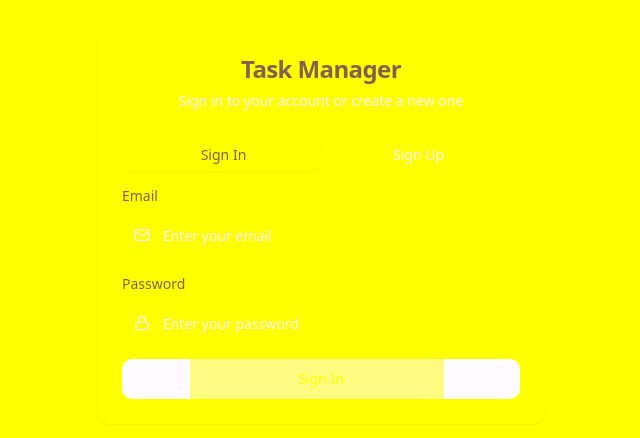
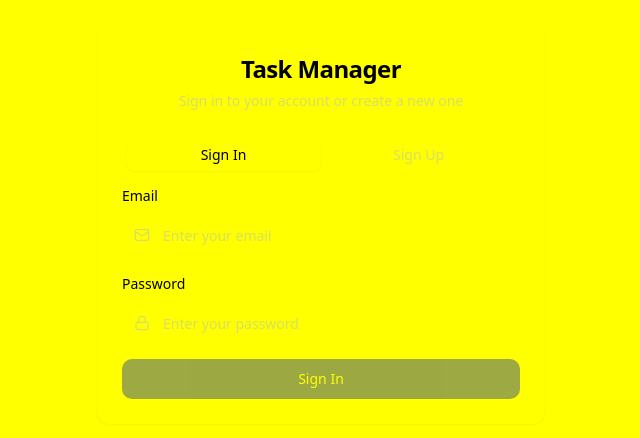
Before and after one commit to Kirishima2410/appweave-stride, a React (Vite) app: page /auth in a window 1280 px wide. Shown: the part 174-612 px from the top of the page, without its empty margins (319-959 px from the left). Built offline with nearby package versions, Linux system fonts and the light colour scheme.

Commit message:
Remove dark mode and set light theme

```diff
--- a/src/components/Header.tsx
+++ b/src/components/Header.tsx
@@ -1,7 +1,6 @@
 import { Button } from '@/components/ui/button';
 import { CheckSquare, LogOut, User } from 'lucide-react';
 import { useAuth } from '@/hooks/useAuth';
-import { ThemeToggle } from '@/components/ThemeToggle';
 
 export function Header() {
   const { user, signOut } = useAuth();
@@ -19,7 +18,6 @@ export function Header() {
         </div>
 
         <div className="flex items-center gap-2 sm:gap-4">
-          <ThemeToggle />
           {user && (
             <>
               <div className="hidden sm:flex items-center gap-2 text-sm text-muted-foreground">
--- a/src/components/ThemeToggle.tsx
+++ /dev/null
@@ -1,30 +0,0 @@
-import { Moon, Sun } from 'lucide-react';
-import { useTheme } from 'next-themes';
-import { Button } from '@/components/ui/button';
-import { useEffect, useState } from 'react';
-
-export function ThemeToggle() {
-  const { theme, setTheme } = useTheme();
-  const [mounted, setMounted] = useState(false);
-
-  useEffect(() => {
-    setMounted(true);
-  }, []);
-
-  if (!mounted) {
-    return null;
-  }
-
-  return (
-    <Button
-      variant="ghost"
-      size="sm"
-      onClick={() => setTheme(theme === 'light' ? 'dark' : 'light')}
-      className="w-9 px-0"
-    >
-      <Sun className="h-4 w-4 rotate-0 scale-100 transition-all dark:-rotate-90 dark:scale-0" />
-      <Moon className="absolute h-4 w-4 rotate-90 scale-0 transition-all dark:rotate-0 dark:scale-100" />
-      <span className="sr-only">Toggle theme</span>
-    </Button>
-  );
-}
--- a/src/index.css
+++ b/src/index.css
@@ -4,136 +4,70 @@
 
 @layer base {
   :root {
-    /* Light theme */
+    /* White, Red, Green, Yellow Color Palette */
     --background: 255 255 255;
-    --foreground: 15 23 42;
-    --card: 248 250 252;
-    --card-foreground: 15 23 42;
+    --foreground: 0 0 0;
+    --card: 255 255 255;
+    --card-foreground: 0 0 0;
     --popover: 255 255 255;
-    --popover-foreground: 15 23 42;
-    --primary: 99 102 241;
+    --popover-foreground: 0 0 0;
+    --primary: 220 38 38;
     --primary-foreground: 255 255 255;
-    --secondary: 241 245 249;
-    --secondary-foreground: 15 23 42;
-    --muted: 248 250 252;
-    --muted-foreground: 100 116 139;
-    --accent: 6 182 212;
-    --accent-foreground: 255 255 255;
-    --destructive: 239 68 68;
+    --secondary: 34 197 94;
+    --secondary-foreground: 255 255 255;
+    --muted: 250 250 250;
+    --muted-foreground: 64 64 64;
+    --accent: 234 179 8;
+    --accent-foreground: 0 0 0;
+    --destructive: 220 38 38;
     --destructive-foreground: 255 255 255;
-    --success: 16 185 129;
-    --warning: 245 158 11;
-    --border: 226 232 240;
-    --input: 226 232 240;
-    --ring: 99 102 241;
+    --success: 34 197 94;
+    --warning: 234 179 8;
+    --border: 229 229 229;
+    --input: 229 229 229;
+    --ring: 220 38 38;
     --radius: 0.75rem;
 
     /* Enhanced color system */
     --bg-primary: 255 255 255;
-    --bg-secondary: 248 250 252;
-    --bg-tertiary: 241 245 249;
-    --bg-accent: 226 232 240;
+    --bg-secondary: 254 254 254;
+    --bg-tertiary: 250 250 250;
+    --bg-accent: 245 245 245;
 
-    --text-primary: 15 23 42;
-    --text-secondary: 51 65 85;
-    --text-tertiary: 100 116 139;
-    --text-muted: 148 163 184;
+    --text-primary: 0 0 0;
+    --text-secondary: 64 64 64;
+    --text-tertiary: 115 115 115;
+    --text-muted: 163 163 163;
 
-    /* Priority colors */
-    --priority-high: 255 71 87;
-    --priority-high-bg: 255 71 87 / 0.1;
-    --priority-medium: 255 167 38;
-    --priority-medium-bg: 255 167 38 / 0.1;
-    --priority-low: 102 187 106;
-    --priority-low-bg: 102 187 106 / 0.1;
+    /* Priority colors - Red, Yellow, Green */
+    --priority-high: 220 38 38;
+    --priority-high-bg: 220 38 38 / 0.1;
+    --priority-medium: 234 179 8;
+    --priority-medium-bg: 234 179 8 / 0.1;
+    --priority-low: 34 197 94;
+    --priority-low-bg: 34 197 94 / 0.1;
 
-    /* Category colors */
-    --category-work: 139 92 246;
-    --category-personal: 6 182 212;
-    --category-health: 16 185 129;
-    --category-finance: 245 158 11;
-    --category-learning: 59 130 246;
-    --category-social: 236 72 153;
+    /* Category colors - using red, green, yellow variations */
+    --category-work: 220 38 38;
+    --category-personal: 34 197 94;
+    --category-health: 34 197 94;
+    --category-finance: 234 179 8;
+    --category-learning: 220 38 38;
+    --category-social: 234 179 8;
 
     /* Glass morphism */
-    --glass-bg: 255 255 255 / 0.7;
+    --glass-bg: 255 255 255 / 0.8;
     --glass-border: 0 0 0 / 0.1;
 
     /* Sidebar colors */
     --sidebar-background: 255 255 255;
-    --sidebar-foreground: 71 85 105;
-    --sidebar-primary: 99 102 241;
+    --sidebar-foreground: 64 64 64;
+    --sidebar-primary: 220 38 38;
     --sidebar-primary-foreground: 255 255 255;
-    --sidebar-accent: 241 245 249;
-    --sidebar-accent-foreground: 15 23 42;
-    --sidebar-border: 226 232 240;
-    --sidebar-ring: 99 102 241;
-  }
-
-  .dark {
-    /* Enhanced dark theme */
-    --background: 10 10 15;
-    --foreground: 248 250 252;
-    --card: 21 21 32;
-    --card-foreground: 248 250 252;
-    --popover: 30 30 46;
-    --popover-foreground: 248 250 252;
-    --primary: 99 102 241;
-    --primary-foreground: 255 255 255;
-    --secondary: 30 30 46;
-    --secondary-foreground: 203 213 225;
-    --muted: 26 30 50;
-    --muted-foreground: 148 163 184;
-    --accent: 6 182 212;
-    --accent-foreground: 255 255 255;
-    --destructive: 239 68 68;
-    --destructive-foreground: 255 255 255;
-    --success: 16 185 129;
-    --warning: 245 158 11;
-    --border: 30 41 59;
-    --input: 30 41 59;
-    --ring: 99 102 241;
-
-    /* Enhanced dark color system */
-    --bg-primary: 10 10 15;
-    --bg-secondary: 21 21 32;
-    --bg-tertiary: 30 30 46;
-    --bg-accent: 37 37 53;
-
-    --text-primary: 248 250 252;
-    --text-secondary: 203 213 225;
-    --text-tertiary: 148 163 184;
-    --text-muted: 100 116 139;
-
-    /* Priority colors */
-    --priority-high: 255 71 87;
-    --priority-high-bg: 255 71 87 / 0.1;
-    --priority-medium: 255 167 38;
-    --priority-medium-bg: 255 167 38 / 0.1;
-    --priority-low: 102 187 106;
-    --priority-low-bg: 102 187 106 / 0.1;
-
-    /* Category colors */
-    --category-work: 139 92 246;
-    --category-personal: 6 182 212;
-    --category-health: 16 185 129;
-    --category-finance: 245 158 11;
-    --category-learning: 59 130 246;
-    --category-social: 236 72 153;
-
-    /* Glass morphism */
-    --glass-bg: 255 255 255 / 0.03;
-    --glass-border: 255 255 255 / 0.1;
-
-    /* Sidebar colors */
-    --sidebar-background: 10 10 15;
-    --sidebar-foreground: 148 163 184;
-    --sidebar-primary: 99 102 241;
-    --sidebar-primary-foreground: 255 255 255;
-    --sidebar-accent: 30 30 46;
-    --sidebar-accent-foreground: 203 213 225;
-    --sidebar-border: 30 41 59;
-    --sidebar-ring: 99 102 241;
+    --sidebar-accent: 250 250 250;
+    --sidebar-accent-foreground: 0 0 0;
+    --sidebar-border: 229 229 229;
+    --sidebar-ring: 220 38 38;
   }
 }
 
@@ -152,10 +86,7 @@
     scroll-behavior: smooth;
   }
 
-  /* Set dark mode as default */
-  html {
-    @apply dark;
-  }
+  /* Light mode only */
 }
 
 @layer components {
@@ -174,38 +105,38 @@
     @apply glass rounded-xl;
   }
 
-  /* Enhanced gradient system */
+  /* Enhanced gradient system - Red, Green, Yellow */
   .gradient-primary {
-    background: linear-gradient(135deg, hsl(99 102 241) 0%, hsl(139 92 246) 50%, hsl(168 85 247) 100%);
+    background: linear-gradient(135deg, hsl(220 38 38) 0%, hsl(239 68 68) 100%);
   }
 
   .gradient-secondary {
-    background: linear-gradient(135deg, hsl(6 182 212) 0%, hsl(59 130 246) 100%);
+    background: linear-gradient(135deg, hsl(34 197 94) 0%, hsl(22 163 74) 100%);
   }
 
   .gradient-success {
-    background: linear-gradient(135deg, hsl(16 185 129) 0%, hsl(5 150 105) 100%);
+    background: linear-gradient(135deg, hsl(34 197 94) 0%, hsl(22 163 74) 100%);
   }
 
   .gradient-warning {
-    background: linear-gradient(135deg, hsl(245 158 11) 0%, hsl(217 119 6) 100%);
+    background: linear-gradient(135deg, hsl(234 179 8) 0%, hsl(202 138 4) 100%);
   }
 
   .gradient-danger {
-    background: linear-gradient(135deg, hsl(239 68 68) 0%, hsl(220 38 38) 100%);
+    background: linear-gradient(135deg, hsl(220 38 38) 0%, hsl(239 68 68) 100%);
   }
 
   /* Category gradients */
   .gradient-work {
-    background: linear-gradient(135deg, hsl(139 92 246) 0%, hsl(124 58 237) 100%);
+    background: linear-gradient(135deg, hsl(220 38 38) 0%, hsl(239 68 68) 100%);
   }
 
   .gradient-personal {
-    background: linear-gradient(135deg, hsl(6 182 212) 0%, hsl(14 165 233) 100%);
+    background: linear-gradient(135deg, hsl(34 197 94) 0%, hsl(22 163 74) 100%);
   }
 
   .gradient-health {
-    background: linear-gradient(135deg, hsl(16 185 129) 0%, hsl(34 197 94) 100%);
+    background: linear-gradient(135deg, hsl(34 197 94) 0%, hsl(22 163 74) 100%);
   }
 
   /* Enhanced hover effects */
```
